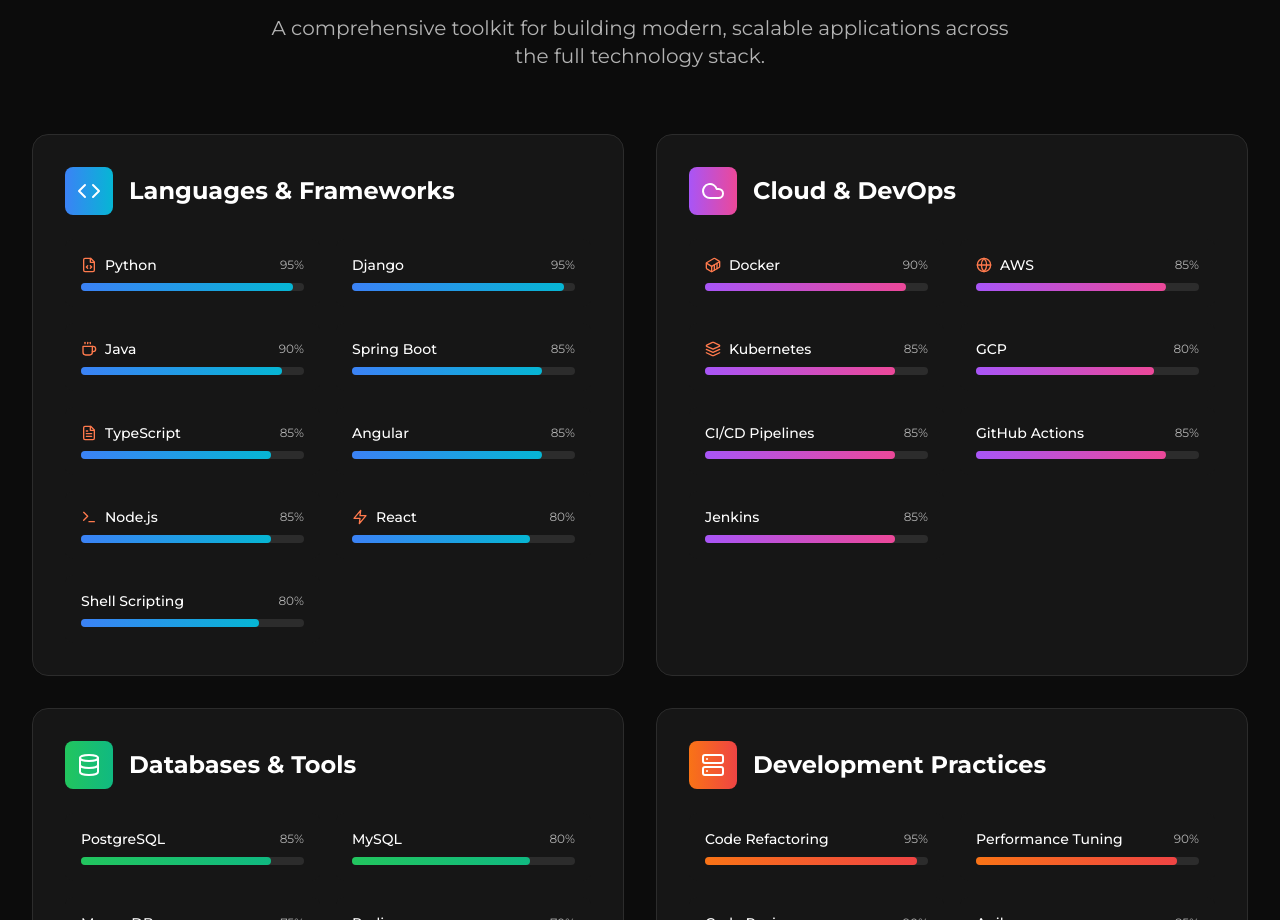
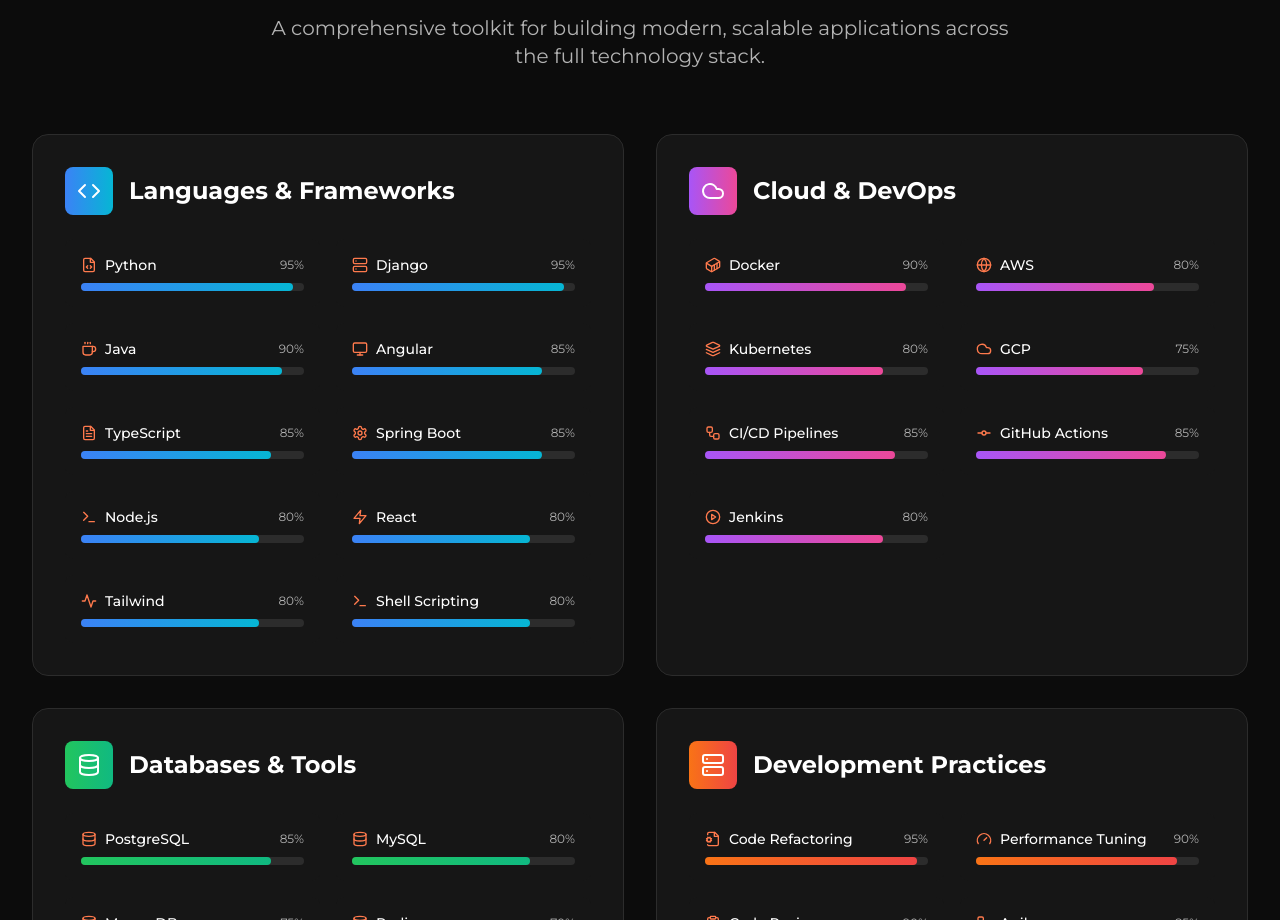
Before and after one commit to mkljngd/mkljngd.github.io, a Next.js app: page / in a window 1280 px wide. Shown: the part 1880-2800 px from the top of the page. Built offline with nearby package versions, Linux system fonts and the light colour scheme.

Commit message:
Pages cleanup

```diff
--- a/components/CodeAnimations.tsx
+++ b/components/CodeAnimations.tsx
@@ -3,5 +3,9 @@
 import CodeSnippets from './CodeSnippets'
 
 export default function CodeAnimations() {
-  return <CodeSnippets />
+  return (
+    <div className="hidden md:block">
+      <CodeSnippets />
+    </div>
+  )
 }
--- a/components/Skills.tsx
+++ b/components/Skills.tsx
@@ -1,116 +1,129 @@
-'use client'
+"use client";
 
-import { motion } from 'framer-motion'
-import { useInView } from 'react-intersection-observer'
+import { motion } from "framer-motion";
+import { useInView } from "react-intersection-observer";
 import {
   Code,
+  Coffee,
+  FileCode,
+  FileText,
+  Terminal,
+  Zap,
+  Cloud,
+  Container,
+  Globe,
+  Layers,
+  GitBranch,
   Database,
-  Cloud,
   Server,
   Cpu,
-  GitBranch,
-  FileCode,
-  Coffee,
-  FileText,
-  Zap,
-  Terminal,
-  Container,
-  Globe,
-  Layers
-} from 'lucide-react'
+  Gauge,
+  BookOpen,
+  Users,
+  ClipboardCheck,
+  Settings,
+  Monitor,
+  GitCommit,
+  Workflow,
+  Activity,
+  FileCog,
+  PlayCircle,
+  Search,
+} from "lucide-react";
 
 export default function Skills() {
   const [ref, inView] = useInView({
     triggerOnce: true,
-    threshold: 0.1
-  })
+    threshold: 0.1,
+  });
 
   const skillCategories = [
     {
-      title: 'Languages & Frameworks',
+      title: "Languages & Frameworks",
       icon: Code,
-      color: 'from-blue-500 to-cyan-500',
+      color: "from-blue-500 to-cyan-500",
       skills: [
-        { name: 'Python', level: 95, icon: FileCode },
-        { name: 'Django', level: 95 },
-        { name: 'Java', level: 90, icon: Coffee },
-        { name: 'Spring Boot', level: 85 },
-        { name: 'TypeScript', level: 85, icon: FileText },
-        { name: 'Angular', level: 85 },
-        { name: 'Node.js', level: 85, icon: Terminal },
-        { name: 'React', level: 80, icon: Zap },
-        { name: 'Shell Scripting', level: 80 }
-      ]
+        { name: "Python", level: 95, icon: FileCode },
+        { name: "Django", level: 95, icon: Server },
+        { name: "Java", level: 90, icon: Coffee },
+        { name: "Angular", level: 85, icon: Monitor },
+        { name: "TypeScript", level: 85, icon: FileText },
+        { name: "Spring Boot", level: 85, icon: Settings },
+        { name: "Node.js", level: 80, icon: Terminal },
+        { name: "React", level: 80, icon: Zap },
+        { name: "Tailwind", level: 80, icon: Activity },
+        { name: "Shell Scripting", level: 80, icon: Terminal },
+      ],
     },
     {
-      title: 'Cloud & DevOps',
+      title: "Cloud & DevOps",
       icon: Cloud,
-      color: 'from-purple-500 to-pink-500',
+      color: "from-purple-500 to-pink-500",
       skills: [
-        { name: 'Docker', level: 90, icon: Container },
-        { name: 'AWS', level: 85, icon: Globe },
-        { name: 'Kubernetes', level: 85, icon: Layers },
-        { name: 'GCP', level: 80 },
-        { name: 'CI/CD Pipelines', level: 85 },
-        { name: 'GitHub Actions', level: 85 },
-        { name: 'Jenkins', level: 85 }
-      ]
+        { name: "Docker", level: 90, icon: Container },
+        { name: "AWS", level: 80, icon: Globe },
+        { name: "Kubernetes", level: 80, icon: Layers },
+        { name: "GCP", level: 75, icon: Cloud },
+        { name: "CI/CD Pipelines", level: 85, icon: Workflow },
+        { name: "GitHub Actions", level: 85, icon: GitCommit },
+        { name: "Jenkins", level: 80, icon: PlayCircle },
+      ],
     },
     {
-      title: 'Databases & Tools',
+      title: "Databases & Tools",
       icon: Database,
-      color: 'from-green-500 to-emerald-500',
+      color: "from-green-500 to-emerald-500",
       skills: [
-        { name: 'PostgreSQL', level: 85 },
-        { name: 'MySQL', level: 80 },
-        { name: 'MongoDB', level: 75 },
-        { name: 'Redis', level: 70 },
-        { name: 'Git', level: 90, icon: GitBranch },
-        { name: 'Linux', level: 85 },
-        { name: 'REST APIs', level: 90 },
-        { name: 'Microservices', level: 80 },
-        { name: 'Celery', level: 80 },
-        { name: 'Elasticsearch', level: 65 },
-      ]
+        { name: "PostgreSQL", level: 85, icon: Database },
+        { name: "MySQL", level: 80, icon: Database },
+        { name: "MongoDB", level: 75, icon: Database },
+        { name: "Redis", level: 70, icon: Database },
+        { name: "Git", level: 90, icon: GitBranch },
+        { name: "Linux", level: 85, icon: Terminal },
+        { name: "REST APIs", level: 90, icon: Server },
+        { name: "Microservices", level: 75, icon: Cpu },
+        { name: "Celery", level: 75, icon: Gauge },
+        { name: "Elasticsearch", level: 65, icon: Search },
+      ],
     },
     {
-      title: 'Development Practices',
+      title: "Development Practices",
       icon: Server,
-      color: 'from-orange-500 to-red-500',
+      color: "from-orange-500 to-red-500",
       skills: [
-        { name: 'Code Refactoring', level: 95 },
-        { name: 'Performance Tuning', level: 90 },
-        { name: 'Code Review', level: 90 },
-        { name: 'Agile', level: 85 },
-        { name: 'Testing', level: 80 },
-        { name: 'Documentation', level: 85 },
-        { name: 'Mentoring', level: 80 }
-      ]
-    }
-  ]
+        { name: "Code Refactoring", level: 95, icon: FileCog },
+        { name: "Performance Tuning", level: 90, icon: Gauge },
+        { name: "Code Review", level: 90, icon: ClipboardCheck },
+        { name: "Agile", level: 85, icon: Workflow },
+        { name: "Testing", level: 85, icon: Activity },
+        { name: "Documentation", level: 85, icon: BookOpen },
+        { name: "Mentoring", level: 80, icon: Users },
+      ],
+    },
+  ];
 
   const achievements = [
     {
-      title: 'Performance Optimization',
-      description: 'Reduced server load by 30% through code refactoring',
-      icon: Cpu
+      title: "Performance Optimization",
+      description: "Reduced server load by 30% through code refactoring",
+      icon: Cpu,
     },
     {
-      title: 'Team Leadership',
-      description: 'Mentored junior developers, reducing delivery time by 20%',
-      icon: GitBranch
+      title: "Team Leadership",
+      description: "Mentored junior developers, reducing delivery time by 20%",
+      icon: GitBranch,
     },
     {
-      title: 'Scalable Architecture',
-      description: 'Built systems handling 100K+ users with 99.9% uptime',
-      icon: Server
+      title: "Scalable Architecture",
+      description: "Built systems handling 100K+ users with 99.9% uptime",
+      icon: Server,
     },
     {
-      title: 'Research Publications',
-      description: 'Published 2 papers in Springer journals on ML applications',
-      icon: Database
-    }
-  ]
+      title: "Research Publications",
+      description: "Published 2 papers in Springer journals on ML applications",
+      icon: Database,
+    },
+  ];
 
   return (
     <section id="skills" className="section-padding">
@@ -126,14 +139,15 @@
             <span className="gradient-text">Skills & Expertise</span>
           </h2>
           <p className="text-xl text-text-secondary max-w-3xl mx-auto">
-            A comprehensive toolkit for building modern, scalable applications across the full technology stack.
+            A comprehensive toolkit for building modern, scalable applications
+            across the full technology stack.
           </p>
         </motion.div>
 
         {/* Skills Grid */}
         <div className="grid lg:grid-cols-2 gap-6 lg:gap-8 mb-12 lg:mb-16">
           {skillCategories.map((category, categoryIndex) => {
-            const Icon = category.icon
+            const Icon = category.icon;
             return (
               <motion.div
                 key={category.title}
@@ -143,46 +157,65 @@
                 className="glass p-4 sm:p-6 lg:p-8 rounded-2xl"
               >
                 <div className="flex items-center mb-4 sm:mb-6">
-                  <div className={`w-10 h-10 sm:w-12 sm:h-12 bg-gradient-to-r ${category.color} rounded-lg flex items-center justify-center mr-3 sm:mr-4`}>
+                  <div
+                    className={`w-10 h-10 sm:w-12 sm:h-12 bg-gradient-to-r ${category.color} rounded-lg flex items-center justify-center mr-3 sm:mr-4`}
+                  >
                     <Icon className="w-5 h-5 sm:w-6 sm:h-6 text-white" />
                   </div>
-                  <h3 className="text-lg sm:text-xl lg:text-2xl font-bold text-text-primary">{category.title}</h3>
+                  <h3 className="text-lg sm:text-xl lg:text-2xl font-bold text-text-primary">
+                    {category.title}
+                  </h3>
                 </div>
 
                 <div className="grid grid-cols-1 sm:grid-cols-2 gap-3 sm:gap-4">
                   {category.skills.map((skill, skillIndex) => {
-                    const SkillIcon = skill.icon
+                    const SkillIcon = skill.icon;
                     return (
                       <motion.div
                         key={skill.name}
                         initial={{ opacity: 0, scale: 0.8 }}
                         animate={inView ? { opacity: 1, scale: 1 } : {}}
-                        transition={{ duration: 0.5, delay: categoryIndex * 0.2 + skillIndex * 0.05 }}
+                        transition={{
+                          duration: 0.5,
+                          delay: categoryIndex * 0.2 + skillIndex * 0.05,
+                        }}
                         className="group cursor-pointer"
                       >
                         <div className="bg-background-dark/20 rounded-lg p-3 sm:p-4 hover:bg-background-dark/30 transition-all duration-300">
                           <div className="flex items-center justify-between mb-2">
                             <div className="flex items-center space-x-2">
-                              {SkillIcon && <SkillIcon className="w-4 h-4 text-primary-400" />}
-                              <span className="text-xs sm:text-sm font-medium text-text-primary">{skill.name}</span>
+                              {SkillIcon && (
+                                <SkillIcon className="w-4 h-4 text-primary-400" />
+                              )}
+                              <span className="text-xs sm:text-sm font-medium text-text-primary">
+                                {skill.name}
+                              </span>
                             </div>
-                            <span className="text-xs text-text-secondary">{skill.level}%</span>
+                            <span className="text-xs text-text-secondary">
+                              {skill.level}%
+                            </span>
                           </div>
                           <div className="w-full bg-background-border rounded-full h-2">
                             <motion.div
                               initial={{ width: 0 }}
-                              animate={inView ? { width: `${skill.level}%` } : {}}
-                              transition={{ duration: 1, delay: categoryIndex * 0.2 + skillIndex * 0.05 + 0.5 }}
+                              animate={
+                                inView ? { width: `${skill.level}%` } : {}
+                              }
+                              transition={{
+                                duration: 1,
+                                delay:
+                                  categoryIndex * 0.2 + skillIndex * 0.05 + 0.5,
+                              }}
                               className={`h-2 bg-gradient-to-r ${category.color} rounded-full`}
                             />
                           </div>
                         </div>
                       </motion.div>
-                    )
+                    );
                   })}
                 </div>
               </motion.div>
-            )
+            );
           })}
         </div>
 
@@ -193,10 +226,12 @@
           transition={{ duration: 0.8, delay: 0.8 }}
           className="text-center mb-12"
         >
-          <h3 className="text-3xl font-bold mb-8 text-text-primary">Key Achievements</h3>
+          <h3 className="text-3xl font-bold mb-8 text-text-primary">
+            Key Achievements
+          </h3>
           <div className="grid md:grid-cols-2 lg:grid-cols-4 gap-6">
             {achievements.map((achievement, index) => {
-              const Icon = achievement.icon
+              const Icon = achievement.icon;
               return (
                 <motion.div
                   key={achievement.title}
@@ -208,58 +243,18 @@
                   <div className="w-12 h-12 bg-gradient-to-r from-primary-500 to-secondary-500 rounded-lg flex items-center justify-center mx-auto mb-4">
                     <Icon className="w-6 h-6 text-white" />
                   </div>
-                  <h4 className="font-semibold text-text-primary mb-2">{achievement.title}</h4>
-                  <p className="text-sm text-text-secondary">{achievement.description}</p>
+                  <h4 className="font-semibold text-text-primary mb-2">
+                    {achievement.title}
+                  </h4>
+                  <p className="text-sm text-text-secondary">
+                    {achievement.description}
+                  </p>
                 </motion.div>
-              )
+              );
             })}
-          </div>
-        </motion.div>
-
-        {/* Technology Stack Visualization */}
-        <motion.div
-          initial={{ opacity: 0, y: 50 }}
-          animate={inView ? { opacity: 1, y: 0 } : {}}
-          transition={{ duration: 0.8, delay: 1.2 }}
-          className="glass p-8 rounded-2xl"
-        >
-          <h3 className="text-2xl font-bold text-center mb-8 text-text-primary">Technology Stack</h3>
-          <div className="grid grid-cols-2 md:grid-cols-4 lg:grid-cols-6 gap-6">
-            {[
-              { name: 'Frontend', techs: ['React', 'Angular', 'TypeScript', 'Tailwind'] },
-              { name: 'Backend', techs: ['Node.js', 'Python', 'Java', 'Django'] },
-              { name: 'Database', techs: ['PostgreSQL', 'MongoDB', 'Redis', 'MySQL'] },
-              { name: 'Cloud', techs: ['AWS', 'GCP', 'Docker', 'Kubernetes'] },
-              { name: 'DevOps', techs: ['Jenkins', 'GitHub Actions', 'CI/CD', 'Monitoring'] },
-              { name: 'Tools', techs: ['Git', 'Linux', 'REST APIs', 'Testing'] }
-            ].map((stack, index) => (
-              <motion.div
-                key={stack.name}
-                initial={{ opacity: 0, scale: 0.8 }}
-                animate={inView ? { opacity: 1, scale: 1 } : {}}
-                transition={{ duration: 0.5, delay: 1.4 + index * 0.1 }}
-                className="text-center"
-              >
-                <h4 className="font-semibold text-text-primary mb-3">{stack.name}</h4>
-                <div className="space-y-2">
-                  {stack.techs.map((tech, techIndex) => (
-                    <motion.div
-                      key={tech}
-                      initial={{ opacity: 0, x: -20 }}
-                      animate={inView ? { opacity: 1, x: 0 } : {}}
-                      transition={{ duration: 0.3, delay: 1.6 + index * 0.1 + techIndex * 0.05 }}
-                      className="flex items-center space-x-2 py-2 px-3 rounded-lg bg-background-dark/20 hover:bg-background-dark/30 transition-colors duration-300 group"
-                    >
-                      <div className="w-1.5 h-1.5 bg-gradient-to-r from-orange-400 to-yellow-400 rounded-full flex-shrink-0 group-hover:w-2 group-hover:h-2 transition-all duration-300" />
-                      <span className="text-sm text-text-secondary group-hover:text-text-primary transition-colors duration-300">{tech}</span>
-                    </motion.div>
-                  ))}
-                </div>
-              </motion.div>
-            ))}
           </div>
         </motion.div>
       </div>
     </section>
-  )
+  );
 }
```
Also changed, not shown: components/Experience.tsx (+0 -31 lines).
